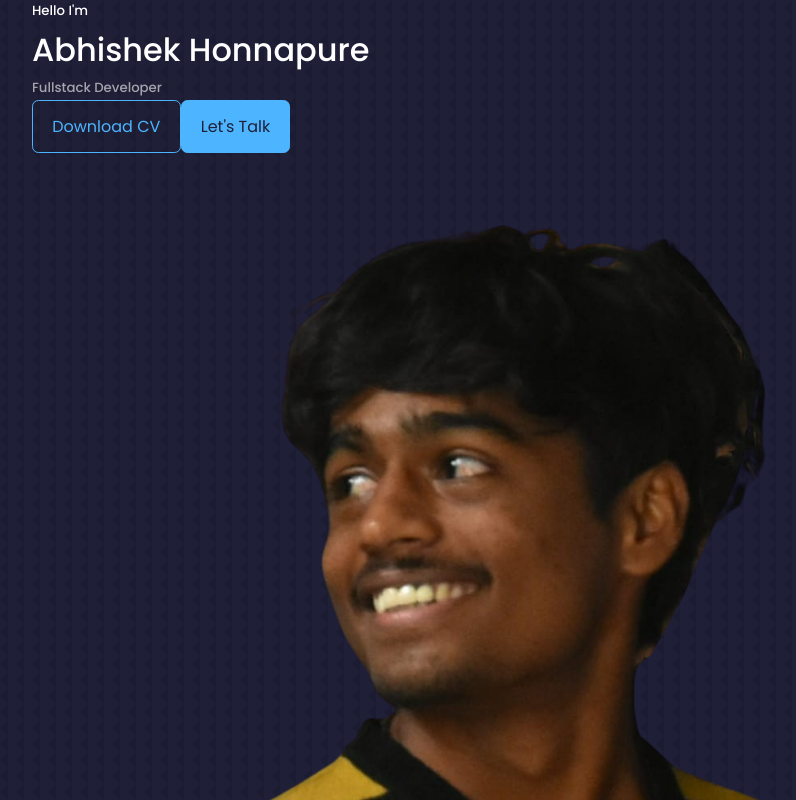
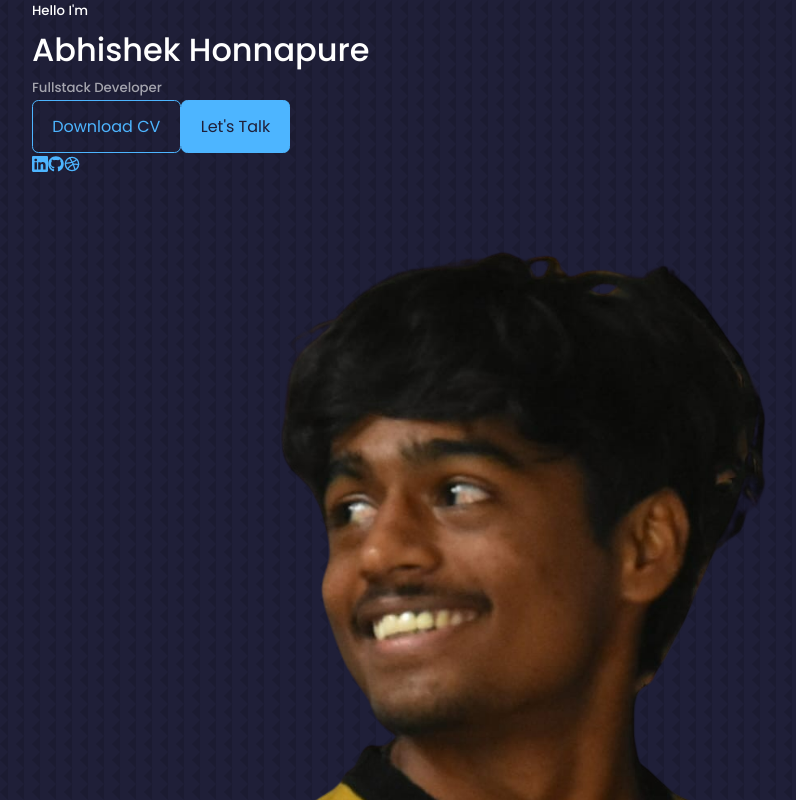
Before and after one commit to its-abhishek/AbhishekHonnapure, a React (Create React App) app in the folder react-portfolio-website/: page / in a window 1280 px wide. Shown: the top 800 px of the page, without its empty margins (128-924 px from the left). Built offline with nearby package versions, Linux system fonts and the light colour scheme.

Commit message:
updated Header file structure

```diff
--- a/react-portfolio-website/package.json
+++ b/react-portfolio-website/package.json
@@ -8,6 +8,7 @@
     "@testing-library/user-event": "^13.5.0",
     "react": "^18.2.0",
     "react-dom": "^18.2.0",
+    "react-icons": "^4.6.0",
     "react-scripts": "5.0.1",
     "web-vitals": "^2.1.4"
   },
--- /dev/null
+++ b/react-portfolio-website/src/components/header/HeaderSocials.jsx
@@ -0,0 +1,15 @@
+import React from 'react'
+import {BsLinkedin} from 'react-icons/bs'
+import {FaGithub} from 'react-icons/fa'
+import {FiDribbble} from 'react-icons/fi'
+const HeaderSocials = () => {
+  return (
+    <div className='header__socials'>
+      <a href="https://linkedin.com" target="_blank"><BsLinkedin/></a>
+      <a href="https://github.com" target="_blank"><FaGithub/></a>
+      <a href="https://dribbble.com" target="_blank"><FiDribbble/></a>
+    </div>
+  )
+}
+
+export default HeaderSocials
--- a/react-portfolio-website/src/components/header/header.jsx
+++ b/react-portfolio-website/src/components/header/header.jsx
@@ -2,6 +2,7 @@
 import CTA from './CTA'
 import "./header.css"
 import ME from '../../assets/me.png'
+import HeaderSocials from './HeaderSocials'
 
 const Header = () => {
   return (
@@ -11,6 +12,7 @@
       <h1>Abhishek Honnapure</h1>
       <h5 className="text-light">Fullstack Developer</h5>
       <CTA />
+      <HeaderSocials/>
       <div className="me">
         <img src={ME}alt="me" />
       </div>
```
Also changed, not shown: 1 other file (tests, documents, lock files or other folders).
